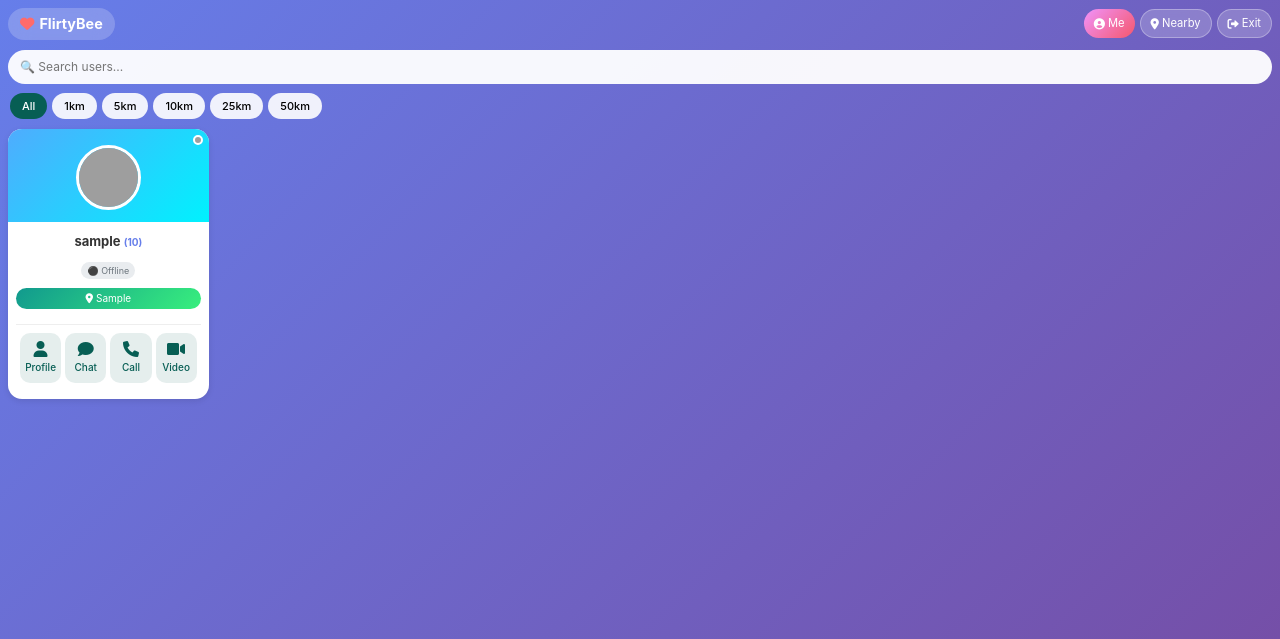
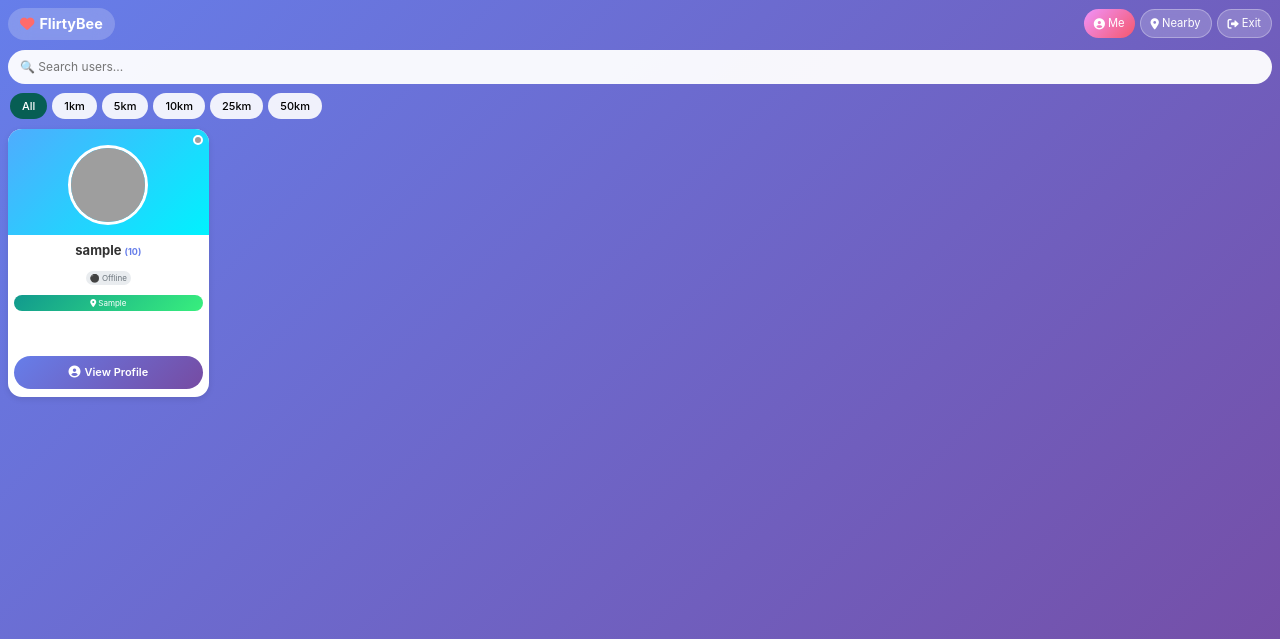
Before and after one commit to my-bmb/Message-, a Flask app: template templates/users.html in a window 1280 px wide. Shown: the top 639 px of the page. Run offline with Flask 3, Linux system fonts and the light colour scheme; the template is opened without the code that fills it: most values are stand-ins (such as "Sample title", 1, 10 or a date in 2020); parts of the project's set-up code (start-up, migrations or seed data) failed here and were passed over; some libraries are stand-ins or nearby versions; grey boxes are pictures that could not be loaded.

Commit message:
Add files via upload

```diff
--- a/templates/users.html
+++ b/templates/users.html
@@ -3,7 +3,7 @@
 <head>
     <meta charset="UTF-8">
     <meta name="viewport" content="width=device-width, initial-scale=1.0, user-scalable=yes">
-    <title>FlirtyBee - Nearby</title>
+    <title>FlirtyBee - Nearby Users</title>
     <link href="https://cdn.jsdelivr.net/npm/bootstrap@5.3.0/dist/css/bootstrap.min.css" rel="stylesheet">
     <link rel="stylesheet" href="https://cdnjs.cloudflare.com/ajax/libs/font-awesome/6.0.0-beta3/css/all.min.css">
     <style>
@@ -131,7 +131,7 @@
             gap: 8px;
         }
 
-        /* User Card */
+        /* User Card - 3:4 Ratio using aspect-ratio */
         .user-card {
             background: white;
             border-radius: 14px;
@@ -140,6 +140,7 @@
             transition: all 0.2s ease;
             box-shadow: 0 2px 6px rgba(0,0,0,0.1);
             position: relative;
+            aspect-ratio: 3 / 4;
             display: flex;
             flex-direction: column;
         }
@@ -166,53 +167,54 @@
 
         .user-avatar {
             background: linear-gradient(135deg, #4facfe 0%, #00f2fe 100%);
-            padding: 16px 0 12px 0;
+            padding: 12px 0 8px 0;
             text-align: center;
             flex-shrink: 0;
         }
 
         .profile-pic-small {
-            width: 65px;
-            height: 65px;
+            width: 60px;
+            height: 60px;
             border-radius: 50%;
             object-fit: cover;
             border: 3px solid white;
         }
 
         .user-avatar i {
-            font-size: 55px;
+            font-size: 50px;
             color: white;
         }
 
         .user-card-info {
-            padding: 10px 8px 12px 8px;
+            padding: 6px 6px 8px 6px;
             text-align: center;
             flex: 1;
             display: flex;
             flex-direction: column;
+            justify-content: space-between;
         }
 
         .user-card-name {
             font-weight: 700;
-            font-size: 13px;
+            font-size: 11px;
             white-space: nowrap;
             overflow: hidden;
             text-overflow: ellipsis;
-            margin-bottom: 4px;
+            margin-bottom: 2px;
             color: #333;
         }
 
         .age-text {
-            font-size: 10px;
+            font-size: 9px;
             color: #667eea;
         }
 
         .status-badge {
-            font-size: 9px;
-            padding: 2px 6px;
+            font-size: 8px;
+            padding: 1px 4px;
             border-radius: 20px;
             display: inline-block;
-            margin-bottom: 5px;
+            margin-bottom: 3px;
         }
 
         .status-online {
@@ -226,14 +228,14 @@
         }
 
         .distance-badge {
-            font-size: 10px;
-            padding: 3px 6px;
+            font-size: 8px;
+            padding: 2px 4px;
             border-radius: 20px;
             display: inline-flex;
             align-items: center;
-            gap: 3px;
+            gap: 2px;
             justify-content: center;
-            margin-bottom: 10px;
+            margin-bottom: 6px;
             width: 100%;
         }
 
@@ -252,80 +254,31 @@
             color: white;
         }
 
-        /* ========== ACTION BUTTONS - FIXED 4 BUTTONS ========== */
-        .action-buttons {
+        /* View Profile Button - Compact */
+        .view-profile-btn {
             display: flex;
-            flex-direction: row;
-            justify-content: space-around;
             align-items: center;
+            justify-content: center;
             gap: 4px;
-            padding: 8px 4px 4px 4px;
-            border-top: 1px solid #eee;
-            margin-top: 5px;
-            flex-wrap: nowrap;
+            padding: 6px 8px;
+            margin-top: 4px;
+            border-radius: 25px;
+            text-decoration: none;
+            font-weight: 600;
+            font-size: 9px;
+            transition: all 0.2s;
+            background: linear-gradient(135deg, #667eea, #764ba2);
+            color: white;
+            border: none;
+            width: 100%;
         }
 
-        .action-btn {
-            display: flex;
-            flex-direction: column;
-            align-items: center;
-            justify-content: center;
-            gap: 3px;
-            padding: 6px 0;
-            border-radius: 10px;
-            text-decoration: none;
-            font-size: 9px;
-            transition: all 0.2s;
-            background: rgba(7, 94, 84, 0.1);
-            color: #075e54;
-            flex: 1;
-            min-width: 0;
+        .view-profile-btn:active {
+            transform: scale(0.97);
         }
 
-        .action-btn:active {
-            background: rgba(7, 94, 84, 0.25);
-            transform: scale(0.96);
-        }
-
-        .action-btn i {
-            font-size: 14px;
-        }
-
-        .action-btn span {
-            font-size: 8px;
-            font-weight: 500;
-        }
-
-        /* Make buttons a bit larger on tablet */
-        @media (min-width: 480px) {
-            .action-btn i {
-                font-size: 16px;
-            }
-            .action-btn span {
-                font-size: 10px;
-            }
-            .action-btn {
-                padding: 8px 0;
-            }
-        }
-
-        @media (min-width: 600px) {
-            .users-grid {
-                grid-template-columns: repeat(4, 1fr);
-                gap: 12px;
-            }
-        }
-
-        @media (min-width: 900px) {
-            .users-grid {
-                grid-template-columns: repeat(5, 1fr);
-            }
-        }
-
-        @media (min-width: 1200px) {
-            .users-grid {
-                grid-template-columns: repeat(6, 1fr);
-            }
+        .view-profile-btn i {
+            font-size: 10px;
         }
 
         .unread-badge {
@@ -335,17 +288,17 @@
             background: #dc3545;
             color: white;
             border-radius: 20px;
-            padding: 2px 5px;
-            font-size: 8px;
+            padding: 1px 4px;
+            font-size: 7px;
             font-weight: bold;
-            min-width: 16px;
+            min-width: 14px;
             text-align: center;
             z-index: 3;
         }
 
         .empty-state {
             text-align: center;
-            padding: 40px 20px;
+            padding: 30px 15px;
             color: white;
             grid-column: span 3;
         }
@@ -405,6 +358,59 @@
         @media (min-width: 450px) {
             .hide-mobile {
                 display: inline;
+            }
+            .profile-pic-small {
+                width: 65px;
+                height: 65px;
+            }
+            .user-card-name {
+                font-size: 12px;
+            }
+            .view-profile-btn {
+                padding: 7px 10px;
+                font-size: 10px;
+            }
+        }
+
+        /* Tablet */
+        @media (min-width: 600px) {
+            .users-grid {
+                grid-template-columns: repeat(4, 1fr);
+                gap: 12px;
+            }
+            .profile-pic-small {
+                width: 70px;
+                height: 70px;
+            }
+            .user-avatar {
+                padding: 16px 0 10px 0;
+            }
+            .view-profile-btn {
+                padding: 8px 12px;
+                font-size: 11px;
+            }
+            .view-profile-btn i {
+                font-size: 12px;
+            }
+        }
+
+        /* Desktop */
+        @media (min-width: 900px) {
+            .users-grid {
+                grid-template-columns: repeat(5, 1fr);
+            }
+            .profile-pic-small {
+                width: 80px;
+                height: 80px;
+            }
+            .user-card-name {
+                font-size: 13px;
+            }
+        }
+
+        @media (min-width: 1200px) {
+            .users-grid {
+                grid-template-columns: repeat(6, 1fr);
             }
         }
     </style>
@@ -498,25 +504,10 @@
                     {% endif %}
                 </div>
 
-                <!-- 4 ACTION BUTTONS - ALWAYS VISIBLE -->
-                <div class="action-buttons">
-                    <a href="{{ url_for('view_user_profile', user_id=user.id) }}" class="action-btn" title="View Profile" onclick="event.stopPropagation();">
-                        <i class="fas fa-user"></i>
-                        <span>Profile</span>
-                    </a>
-                    <a href="{{ url_for('chat', user_id=user.id) }}" class="action-btn" title="Send Message" onclick="event.stopPropagation();">
-                        <i class="fas fa-comment"></i>
-                        <span>Chat</span>
-                    </a>
-                    <a href="{{ url_for('audio_call', user_id=user.id) }}" class="action-btn" title="Audio Call" onclick="event.stopPropagation();">
-                        <i class="fas fa-phone"></i>
-                        <span>Call</span>
-                    </a>
-                    <a href="{{ url_for('video_call', user_id=user.id) }}" class="action-btn" title="Video Call" onclick="event.stopPropagation();">
-                        <i class="fas fa-video"></i>
-                        <span>Video</span>
-                    </a>
-                </div>
+                <!-- View Profile Button -->
+                <a href="{{ url_for('view_user_profile', user_id=user.id) }}" class="view-profile-btn" onclick="event.stopPropagation();">
+                    <i class="fas fa-user-circle"></i> View Profile
+                </a>
             </div>
         </div>
         {% else %}
@@ -735,7 +726,7 @@
             document.querySelectorAll('.user-card').forEach(card => {
                 const userId = card.getAttribute('data-user-id');
                 card.addEventListener('click', (e) => {
-                    if (e.target.closest('.action-buttons')) return;
+                    if (e.target.closest('.view-profile-btn')) return;
                     window.location.href = `/chat/${userId}`;
                 });
             });
```
